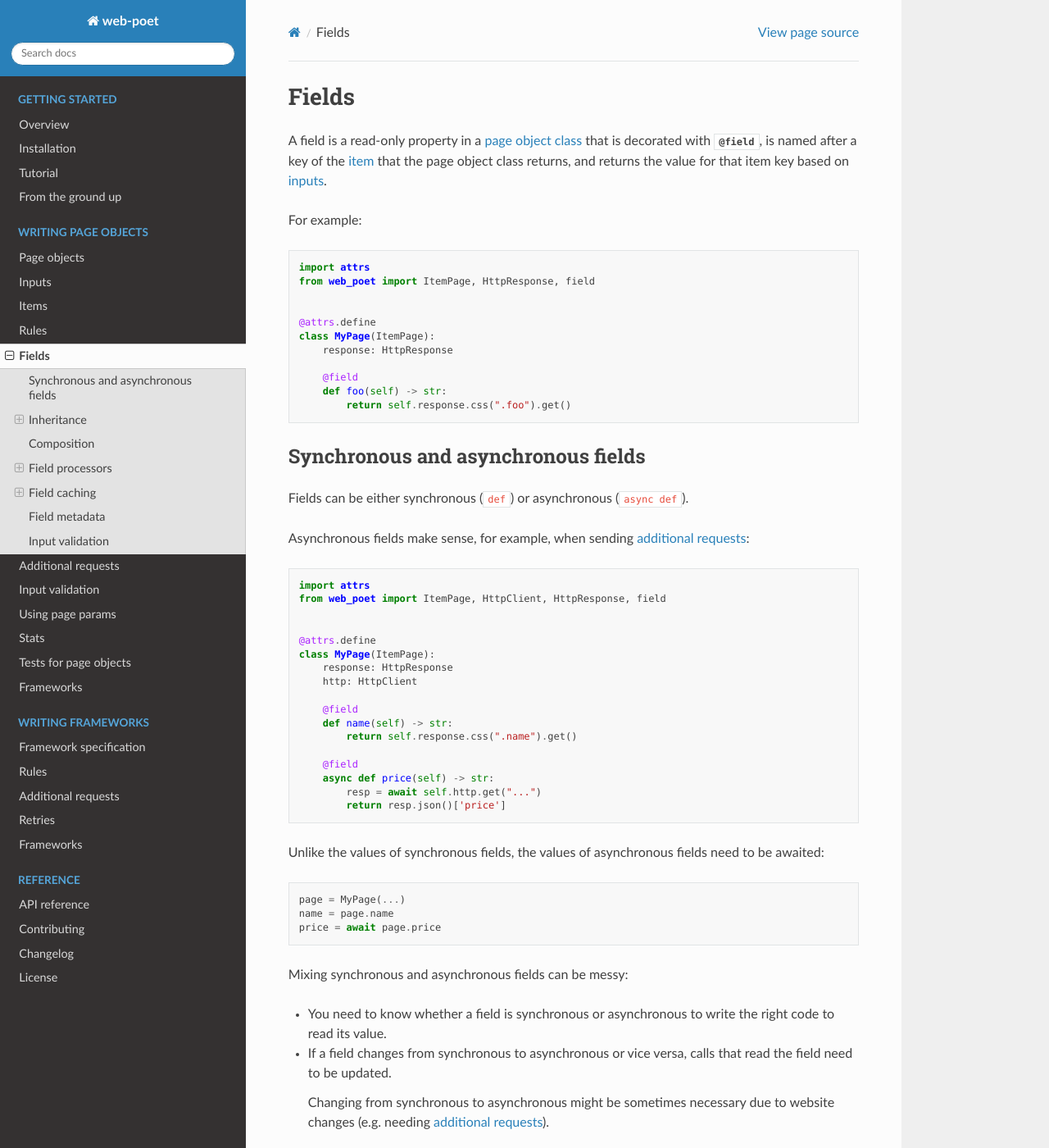
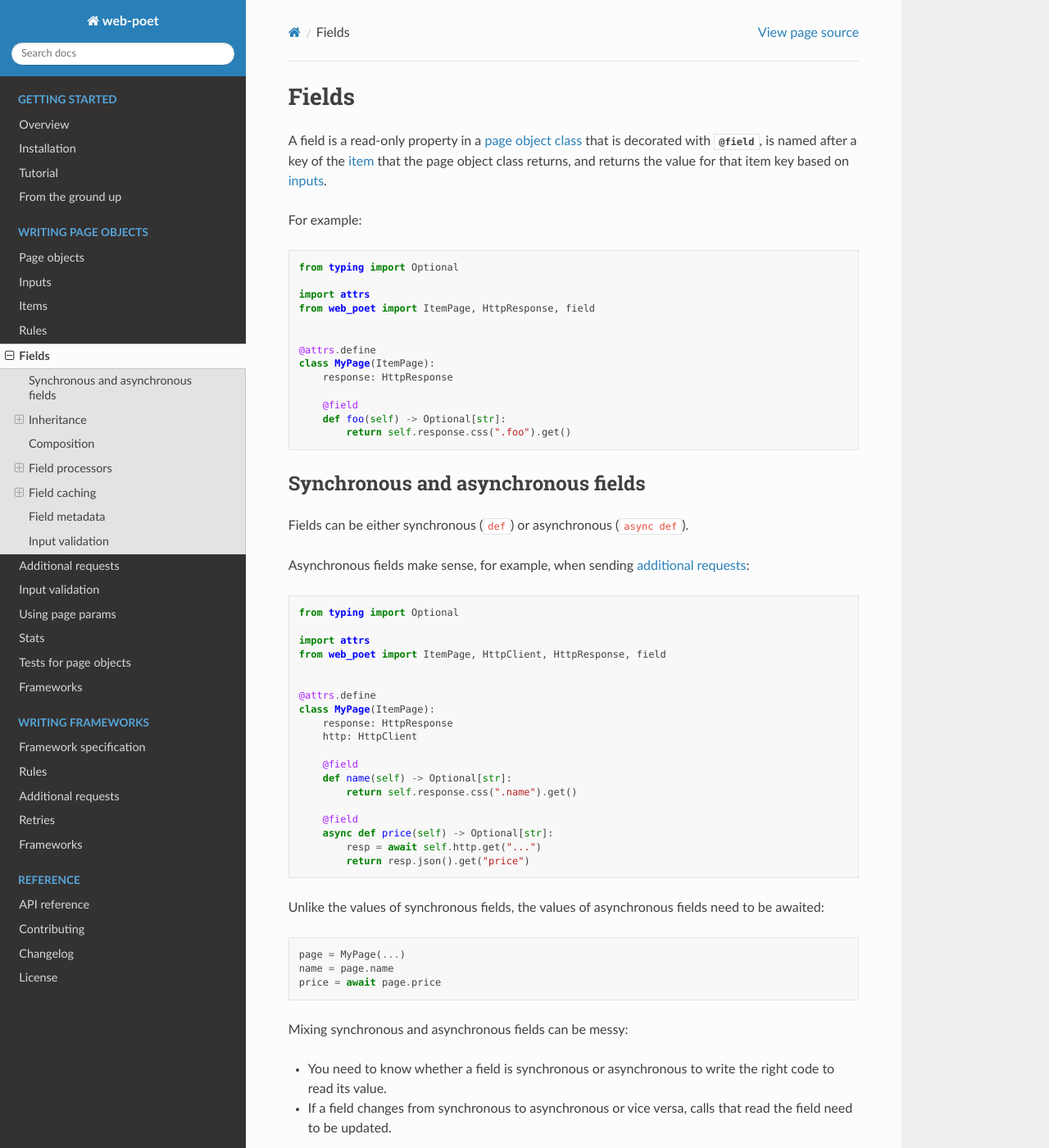
Before and after one commit to scrapinghub/web-poet, a Sphinx documentation site: the page built from docs/page-objects/fields.rst, in a window 1280 px wide and 1400 px high. Shown: the whole window at 82% size. Built offline with Sphinx 7.4.7 and the Read the Docs theme 2.0.0, drawn with Linux system fonts in a browser that asks for light colours; some of the changed text lies outside the part shown.

Commit message:
Improve type hints on field code examples

```diff
--- a/docs/page-objects/fields.rst
+++ b/docs/page-objects/fields.rst
@@ -13,6 +13,8 @@ For example:
 
 .. code-block:: python
 
+    from typing import Optional
+
     import attrs
     from web_poet import ItemPage, HttpResponse, field
 
@@ -22,7 +24,7 @@ For example:
         response: HttpResponse
 
         @field
-        def foo(self) -> str:
+        def foo(self) -> Optional[str]:
             return self.response.css(".foo").get()
 
 
@@ -36,6 +38,8 @@ Asynchronous fields make sense, for example, when sending
 
 .. code-block:: python
 
+    from typing import Optional
+
     import attrs
     from web_poet import ItemPage, HttpClient, HttpResponse, field
 
@@ -46,13 +50,13 @@ Asynchronous fields make sense, for example, when sending
         http: HttpClient
 
         @field
-        def name(self) -> str:
+        def name(self) -> Optional[str]:
             return self.response.css(".name").get()
 
         @field
-        async def price(self) -> str:
+        async def price(self) -> Optional[str]:
             resp = await self.http.get("...")
-            return resp.json()['price']
+            return resp.json().get("price")
 
 Unlike the values of synchronous fields, the values of asynchronous fields need
 to be awaited:
@@ -484,7 +488,7 @@ dictionaries with some data:
 
         @field(out=[str.strip])
         def color(self) -> str:
-            return self.variant_data["color"]
+            return self.variant_data.get("color") or ""
 
 
 .. _field-caching:
@@ -499,7 +503,7 @@ attributes from this response:
 
 .. code-block:: python
 
-    from typing import Dict
+    from typing import Dict, Optional
 
     from web_poet import ItemPage, HttpResponse, HttpClient, validates_input
 
@@ -508,13 +512,13 @@ attributes from this response:
         http: HttpClient
 
         @validates_input
-        async def to_item(self) -> Dict[str, str]:
+        async def to_item(self) -> Dict[str, Optional[str]]:
             api_url = self.response.css("...").get()
             api_response = await self.http.get(api_url).json()
             return {
                 'name': self.response.css(".name ::text").get(),
-                'price': api_response["price"],
-                'sku': api_response["sku"],
+                'price': api_response.get("price"),
+                'sku': api_response.get("sku"),
             }
 
 When converting such Page Objects to use fields, be careful not to make an
@@ -538,17 +542,17 @@ extracting the heavy operation to a method, and caching the results:
 
         @field
         def name(self) -> str:
-            return self.response.css(".name ::text").get()
+            return self.response.css(".name ::text").get() or ""
 
         @field
         async def price(self) -> str:
             api_response = await self.api_response()
-            return api_response["price"]
+            return api_response.get("price") or ""
 
         @field
         async def sku(self) -> str:
             api_response = await self.api_response()
-            return api_response["sku"]
+            return api_response.get("sku") or ""
 
 As you can see, ``web-poet`` provides :func:`~.cached_method` decorator,
 which allows to memoize the function results. It supports both sync and
```
Also changed, not shown: other parts of docs/page-objects/fields.rst (+8 -8 lines).
